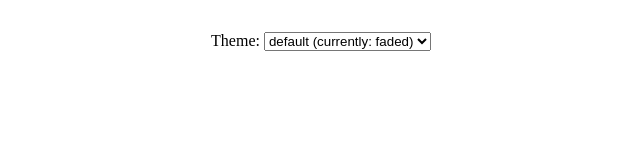
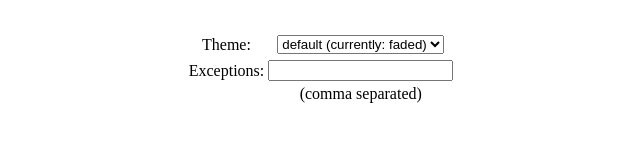
Before and after one commit to lgarron/ugly-http-extension, a browser extension: page options/options.html in a window 1280 px wide. Shown: the whole page, without its empty margins (319-959 px from the left). Drawn offline with Linux system fonts and the light colour scheme.

Commit message:
Added option for exceptions

```diff
--- a/options/options.html
+++ b/options/options.html
@@ -10,12 +10,21 @@
       text-align: center;
       margin: 2em;
     }
+    table {
+      margin-right: auto;
+      margin-left: auto;
+    }
   </style>
 </head>
 <body>
 
 <div class="content">
+  <table>
+    <tr>
+      <td>
         Theme:
+      </td>
+      <td>
         <select id="theme">
           <option value="default" selected>default (currently: faded)</option>
           <option value="faded">faded</option>
@@ -28,10 +37,26 @@
           <option value="blue">blue</option>
           <option value="none">none</option>
         </select>
-
+        </td>
+      </tr>
+      <tr />
+      <tr>
+        <td>
+          Exceptions:
+        </td>
+        <td>
+          <input type="text" id="exceptions">
+        </td>
+      </tr>
+    <tr>
+      <td />
+      <td>
+        (comma separated)
+      </td>
+    </tr>
+  </table>
   <br><br>
   <div id="status"></div>
-
 </div>
 
 <script src="options.js"></script>
--- a/options/options.js
+++ b/options/options.js
@@ -1,3 +1,5 @@
+var timeout;
+
 function display_status(message) {
   // Update status to let user know options were saved.
   var status = document.getElementById("status");
@@ -10,20 +12,34 @@ function display_status(message) {
 // Saves options to chrome.storage
 function save_options() {
   var theme = document.getElementById("theme").value;
+  var exceptions = document.getElementById("exceptions").value;
   chrome.storage.local.set({
     theme: theme,
+    exceptions: exceptions,
   }, display_status.bind(this, "Option saved!"));
+}
+
+// Save the option if the user stops writing for a second
+function save_options_with_delay() {
+  if (timeout) {
+    window.clearTimeout(timeout);
+  }
+  timeout = window.setTimeout(save_options, 1000);
 }
 
 // Restores select box and checkbox state using the preferences
 // stored in chrome.storage.
 function restore_options() {
   chrome.storage.local.get({
-    theme: "default"
+    theme: "default",
+    exceptions: ""
   }, function(items) {
     document.getElementById("theme").value = items.theme;
+    document.getElementById("exceptions").value = items.exceptions;
   });
 }
 document.addEventListener("DOMContentLoaded", restore_options);
 document.getElementById("theme").addEventListener("change",
     save_options);
+document.getElementById("exceptions").addEventListener("input",
+    save_options_with_delay);
```
Also changed, not shown: content.js (+7 -3 lines), manifest.json. Lines whose indentation alone changed are shown as unchanged.
